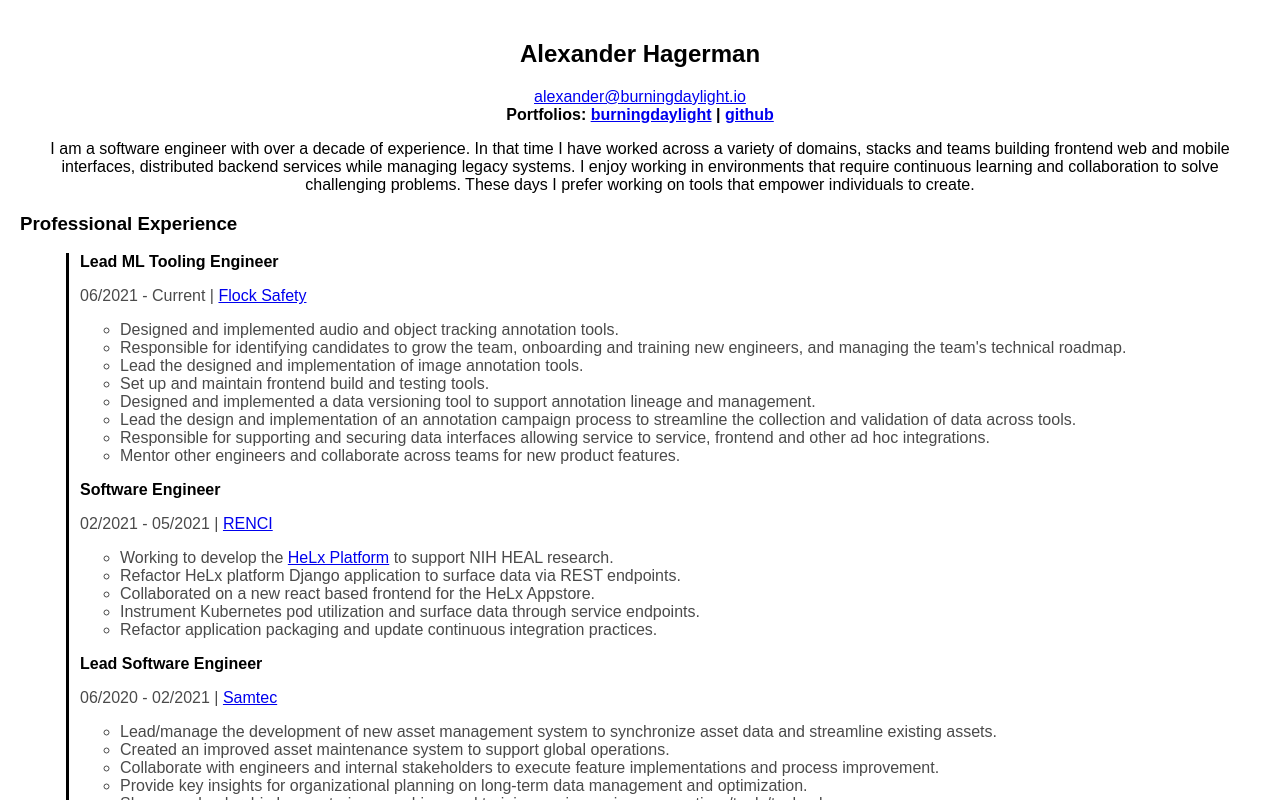
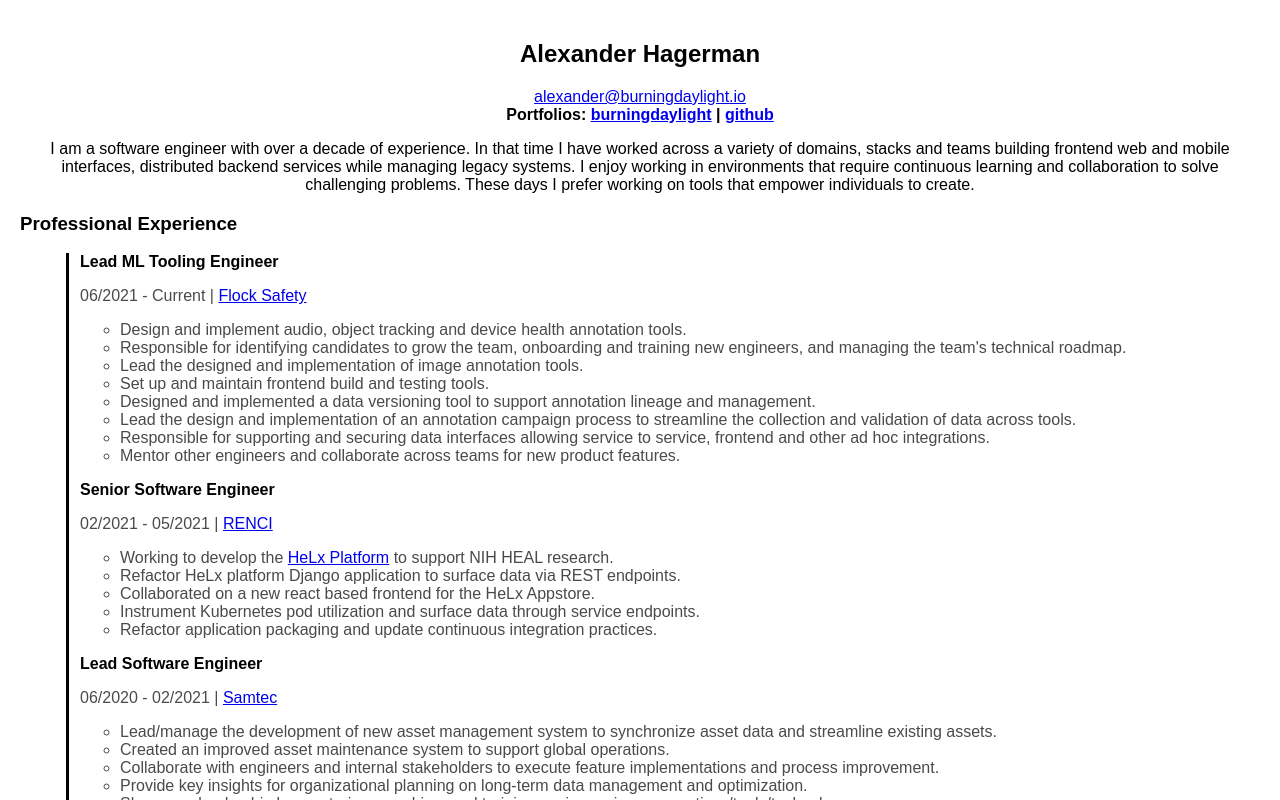
Before and after one commit to n0mn0m/n0mn0m.github.io, a React (Vite) app: page /#/resume in a window 1280 px wide. Shown: the top 800 px of the page. Built offline with nearby package versions, Linux system fonts and the light colour scheme.

Commit message:
Minor tweaks to experience descriptions

```diff
--- a/src/components/portfolio/professional/flocksafety.tsx
+++ b/src/components/portfolio/professional/flocksafety.tsx
@@ -9,7 +9,7 @@ const FlockProjects = () => {
         {
           title: 'Annotation Platform',
           description:
-            'Design and develop tools for annotating and managing multimedia ML datasets.',
+            'Design and develop tools to annotate and manage multimedia ML datasets',
           technologies: [
             'Python',
             'Django',
--- a/src/components/resume/experience.tsx
+++ b/src/components/resume/experience.tsx
@@ -18,8 +18,8 @@ const ResumeExperience = () => {
           }
           responsibilities={[
             <span key={0}>
-              Designed and implemented audio and object tracking annotation
-              tools.
+              Design and implement audio, object tracking and device health
+              annotation tools.
             </span>,
             <span key={1}>
               Responsible for identifying candidates to grow the team,
@@ -52,7 +52,7 @@ const ResumeExperience = () => {
           ]}
         />
         <ResumeItem
-          jobRole="Software Engineer"
+          jobRole="Senior Software Engineer"
           dateRange="02/2021 - 05/2021"
           organization={
             <Anchor anchorContent="RENCI" href="https://renci.org/" />
```
